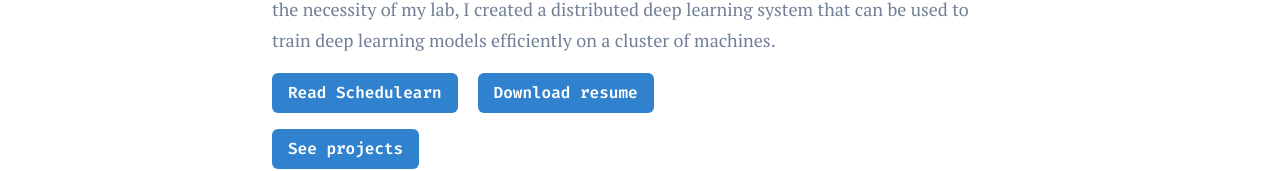
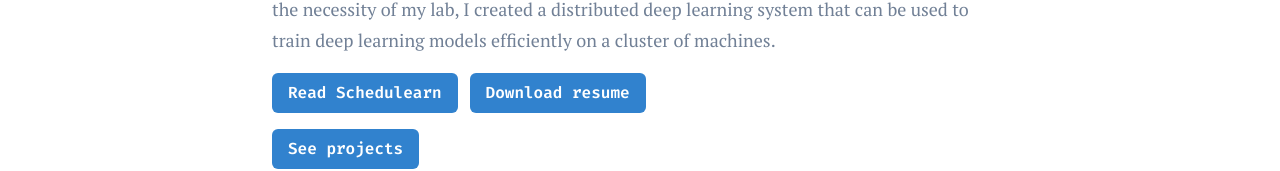
Before and after one commit to bsraya/bsraya, a Next.js app: page /about in a window 1280 px wide. Shown: the part 338-509 px from the top of the page. Built offline with nearby package versions, Linux system fonts and the light colour scheme; a small style sheet from the web is missing.

Commit message:
fix: reduce button gap

```diff
--- a/pages/about.tsx
+++ b/pages/about.tsx
@@ -26,8 +26,8 @@ export default function About(): JSX.Element {
                 </Text>
                 <HStack
                     flexWrap="wrap"
-                    spacing={5}
-                    rowGap={5}
+                    spacing={3}
+                    rowGap={3}
                 >
                     <Button
                         width="fit-content"
```
